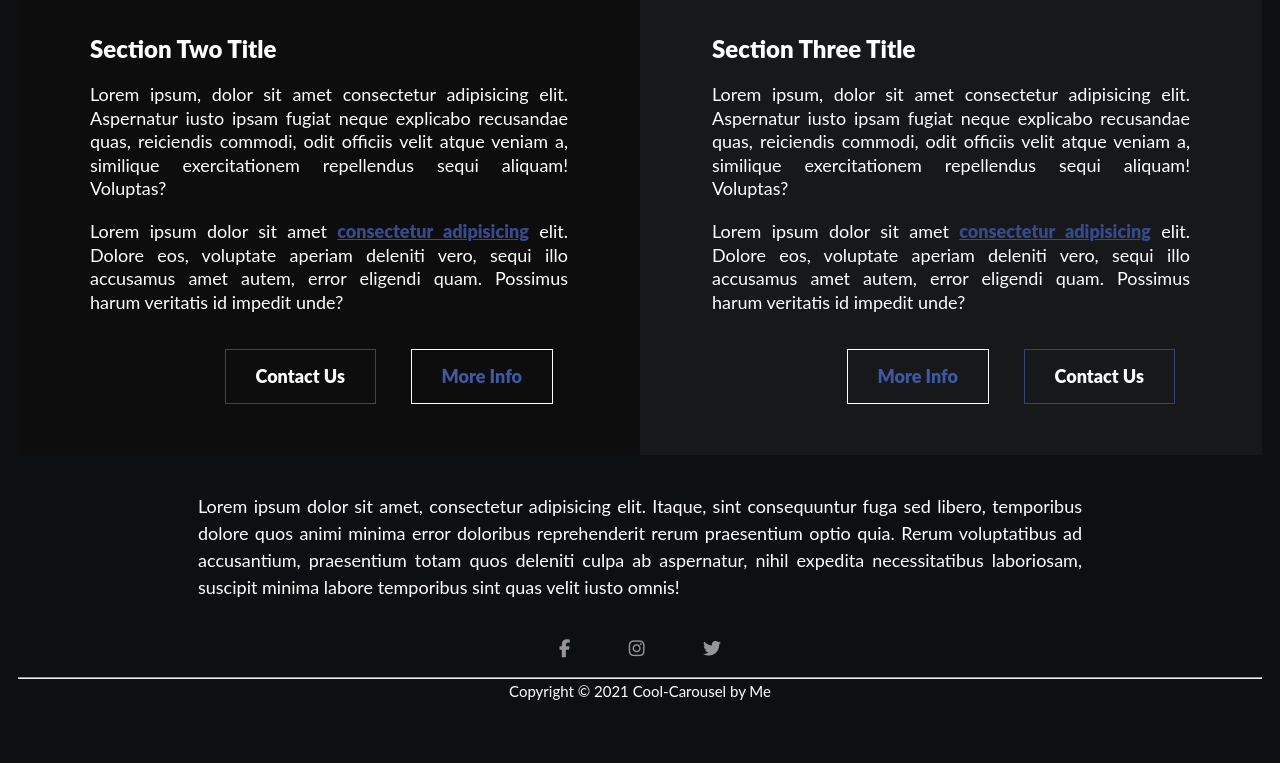
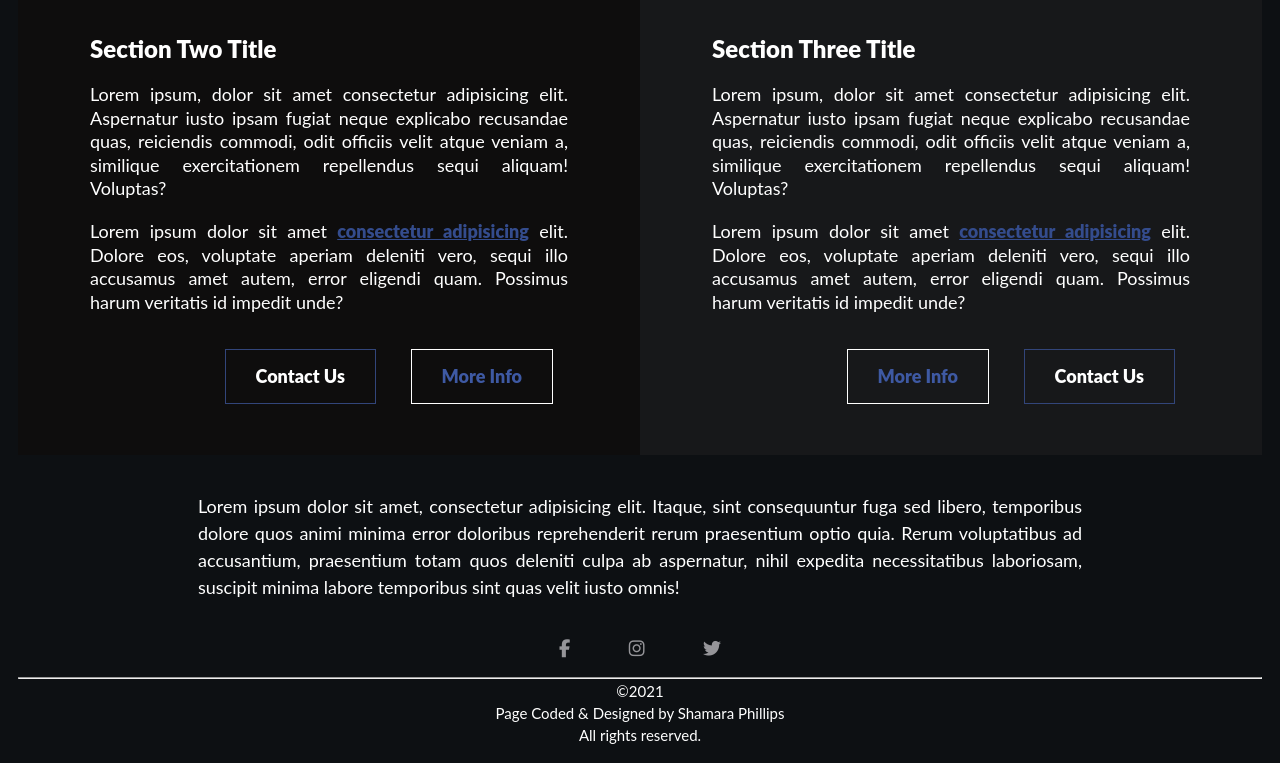
Before and after one commit to SkPhillips/CenterStage, a plain HTML site: page index.html in a window 1280 px wide. Shown: the part 903-1666 px from the top of the page. Before the commit the page ends 1622 px from the top, so only its background shows below. Drawn offline with Linux system fonts and the light colour scheme; a web font is replaced by a local one.

Commit message:
Update index.html

```diff
--- a/index.html
+++ b/index.html
@@ -138,8 +138,10 @@
         </div>
         <hr>
         <small>
-            Copyright &#169 2021 Cool-Carousel by Me
-        </small>
+            ©2021
+            <br>
+            Page Coded & Designed by Shamara Phillips <br>
+            All rights reserved.</small>
     </footer>
 
     <script src="script.js"></script>
```
